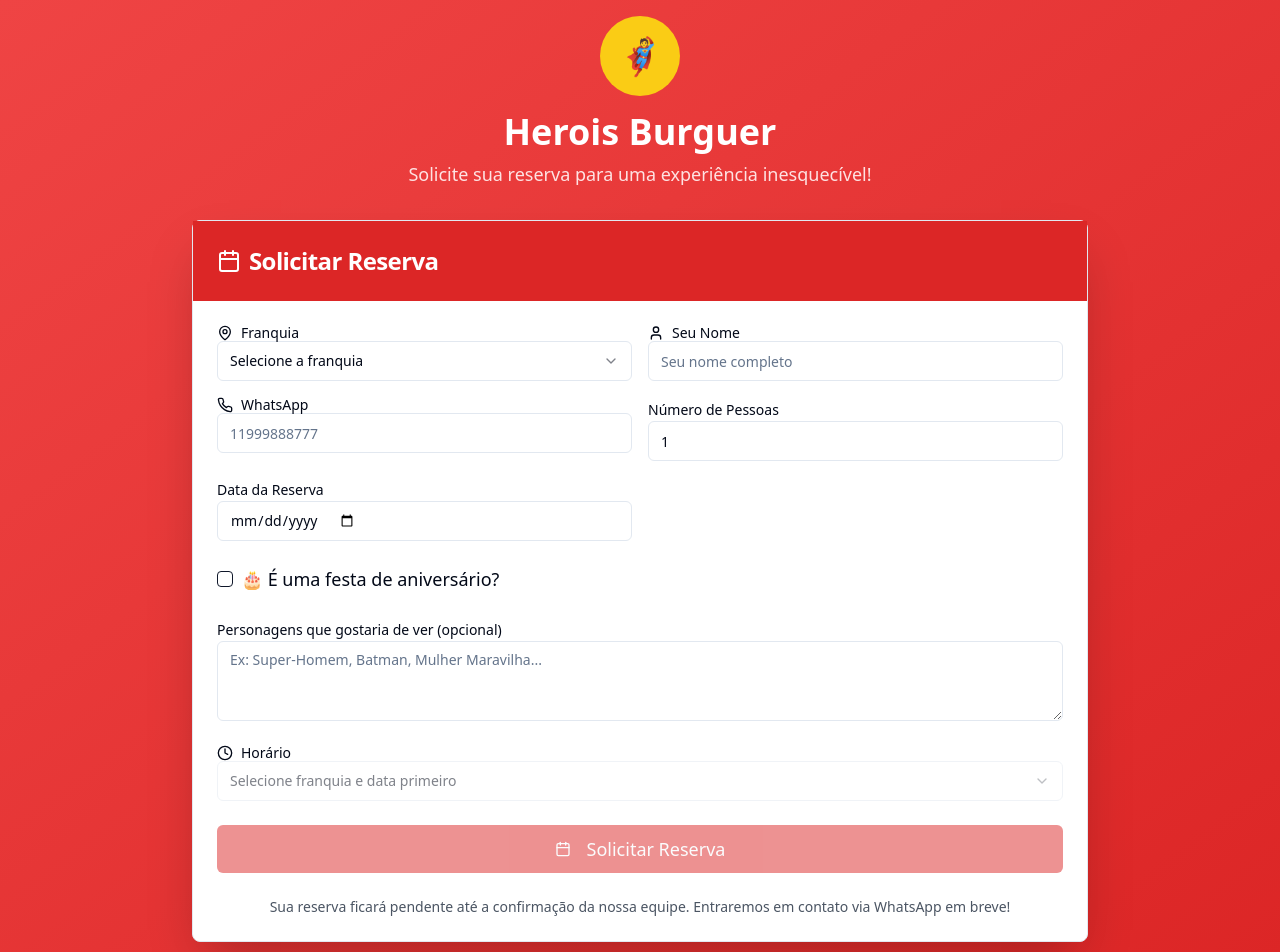
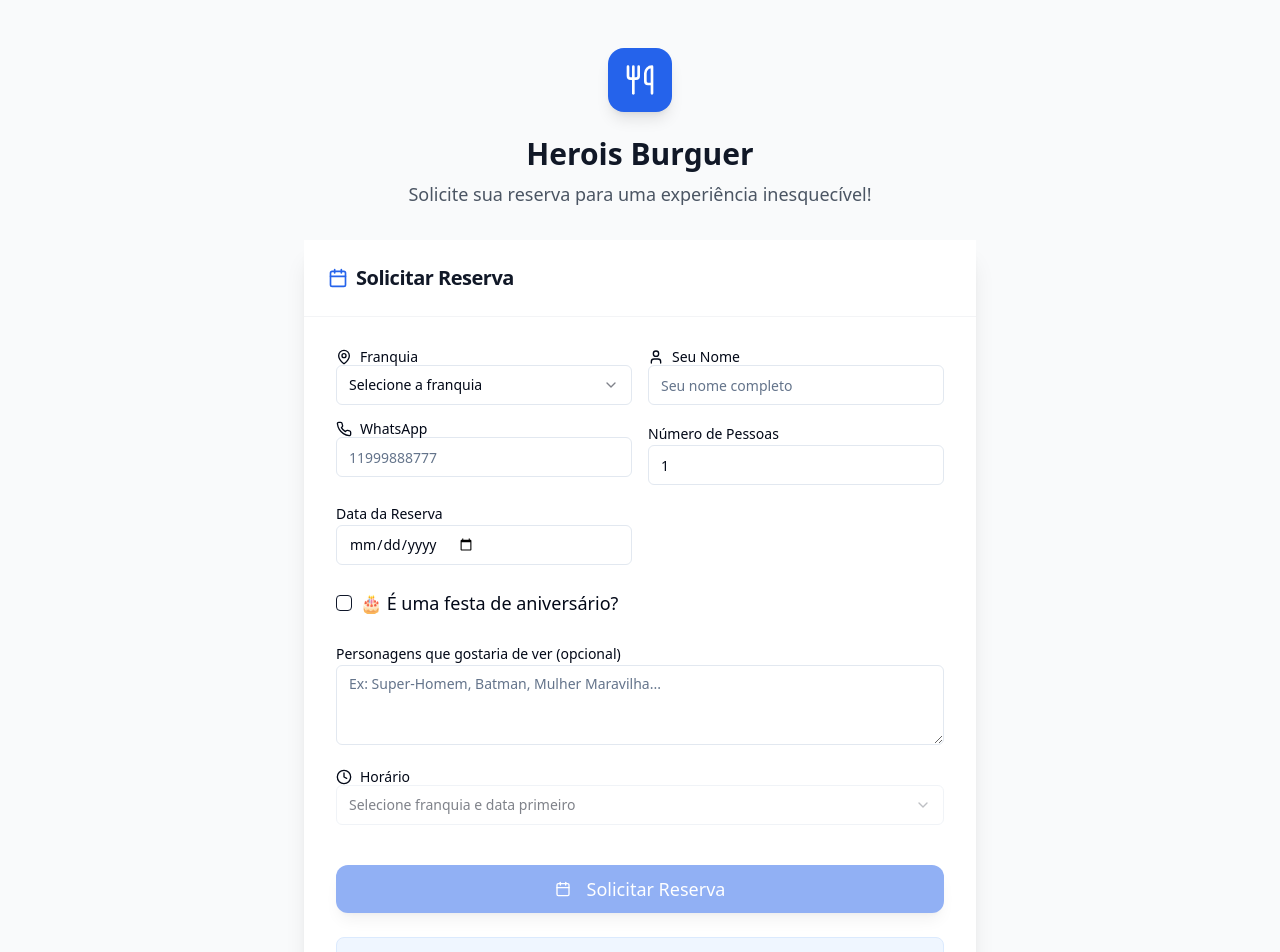
Before and after one commit to brunomsk9/burger-booking-blitz, a React (Vite) app: page /reserva in a window 1280 px wide. Shown: the top 952 px of the page. Built offline with nearby package versions, Linux system fonts and the light colour scheme.

Commit message:
Refactor: Improve public reservation form design
The AI is updating the public reservation form's design to be less visually heavy, likely by adjusting colors or layout.

```diff
--- a/src/components/PublicReservation.tsx
+++ b/src/components/PublicReservation.tsx
@@ -4,7 +4,7 @@ import { Card, CardContent, CardHeader, CardTitle } from '@/components/ui/card';
 import { Button } from '@/components/ui/button';
 import { toast } from '@/hooks/use-toast';
 import { supabase } from '@/integrations/supabase/client';
-import { Calendar, Loader2 } from 'lucide-react';
+import { Calendar, Loader2, Utensils } from 'lucide-react';
 import { useAvailabilityCheck } from '@/hooks/useAvailabilityCheck';
 import TimeSlotSelector from './TimeSlotSelector';
 import ReservationFormFields from './ReservationFormFields';
@@ -122,26 +122,28 @@ const PublicReservation: React.FC = () => {
   const selectedSlot = availableSlots.find(slot => slot.time === formData.time);
 
   return (
-    <div className="min-h-screen bg-gradient-to-br from-red-500 to-red-600 p-4">
-      <div className="max-w-4xl mx-auto">
-        <div className="text-center mb-8">
-          <div className="flex justify-center mb-4">
-            <div className="w-20 h-20 bg-yellow-400 rounded-full flex items-center justify-center text-red-600 text-4xl font-bold">
-              🦸
+    <div className="min-h-screen bg-gray-50 p-4">
+      <div className="max-w-2xl mx-auto">
+        {/* Header */}
+        <div className="text-center mb-8 pt-8">
+          <div className="flex justify-center mb-6">
+            <div className="w-16 h-16 bg-blue-600 rounded-2xl flex items-center justify-center text-white shadow-lg">
+              <Utensils className="h-8 w-8" />
             </div>
           </div>
-          <h1 className="text-4xl font-bold text-white mb-2">Herois Burguer</h1>
-          <p className="text-red-100 text-lg">Solicite sua reserva para uma experiência inesquecível!</p>
+          <h1 className="text-3xl font-bold text-gray-900 mb-2">Herois Burguer</h1>
+          <p className="text-gray-600 text-lg">Solicite sua reserva para uma experiência inesquecível!</p>
         </div>
 
-        <Card className="shadow-2xl">
-          <CardHeader className="bg-red-600 text-white">
-            <CardTitle className="text-2xl flex items-center gap-2">
-              <Calendar className="h-6 w-6" />
+        {/* Main Card */}
+        <Card className="shadow-xl border-0 bg-white">
+          <CardHeader className="bg-white border-b border-gray-100 pb-6">
+            <CardTitle className="text-xl font-semibold text-gray-900 flex items-center gap-2">
+              <Calendar className="h-5 w-5 text-blue-600" />
               Solicitar Reserva
             </CardTitle>
           </CardHeader>
-          <CardContent className="p-6">
+          <CardContent className="p-8">
             <form onSubmit={handleSubmit} className="space-y-6">
               <ReservationFormFields
                 formData={formData}
@@ -157,9 +159,10 @@ const PublicReservation: React.FC = () => {
                 onTimeChange={(time) => setFormData(prev => ({ ...prev, time }))}
               />
 
+              <div className="pt-4">
                 <Button
                   type="submit"
-                className="w-full bg-red-600 hover:bg-red-700 text-lg py-6"
+                  className="w-full bg-blue-600 hover:bg-blue-700 text-white text-lg py-6 rounded-xl shadow-lg transition-all duration-200"
                   disabled={loading || !selectedSlot?.available}
                 >
                   {loading ? (
@@ -174,11 +177,14 @@ const PublicReservation: React.FC = () => {
                     </>
                   )}
                 </Button>
+              </div>
 
-              <p className="text-sm text-gray-600 text-center">
+              <div className="bg-blue-50 p-4 rounded-lg border border-blue-100">
+                <p className="text-sm text-blue-700 text-center">
                   Sua reserva ficará pendente até a confirmação da nossa equipe.
                   Entraremos em contato via WhatsApp em breve!
                 </p>
+              </div>
             </form>
           </CardContent>
         </Card>
```
Lines whose indentation alone changed are shown as unchanged.
